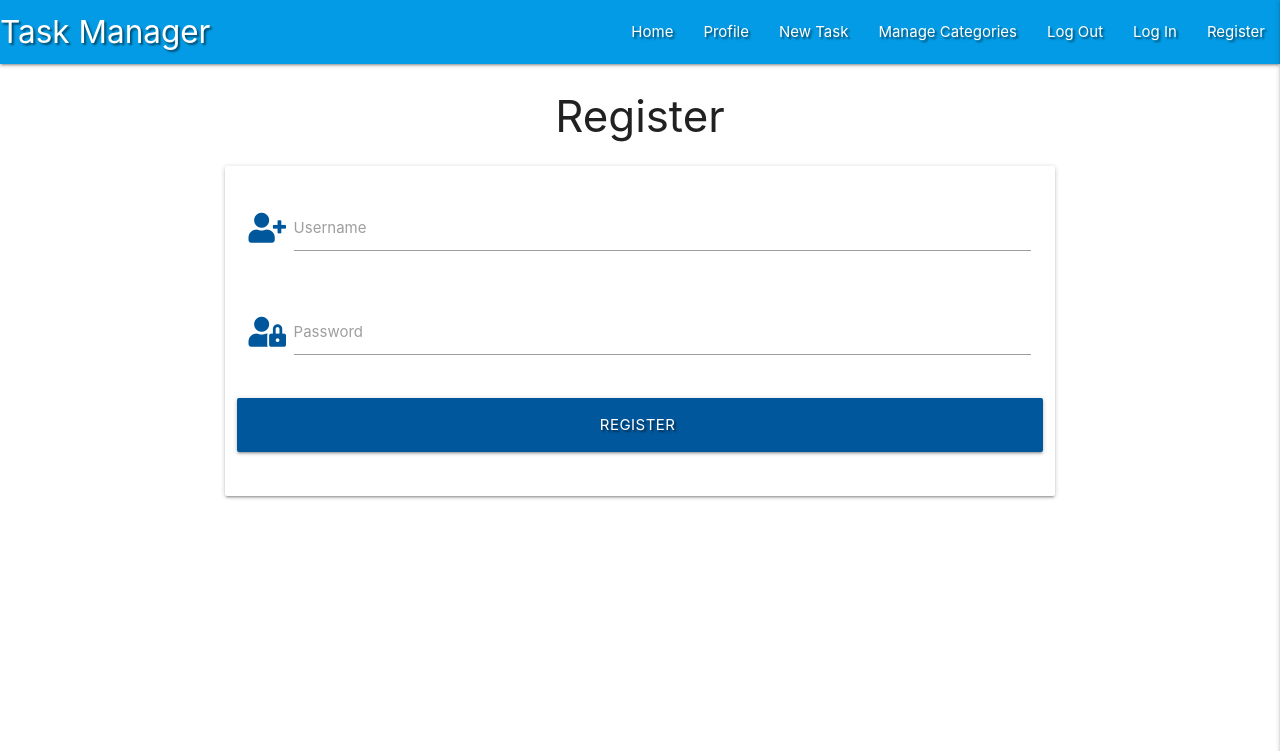
After one commit to Tom-Nagy/tasks-manager, a Flask app: page /register in a window 1280 px wide. The commit adds this page. Shown: the top 751 px of the page. Run offline with Flask 2, Linux system fonts and the light colour scheme; some libraries are stand-ins or nearby versions.

Commit message:
Add Register template

```diff
--- a/app.py
+++ b/app.py
@@ -2,6 +2,7 @@ import os
 from flask import Flask, flash, render_template, redirect, session, url_for
 from flask_pymongo import PyMongo
 from bson.objectid import ObjectId
+from werkzeug.security import generate_password_hash, check_password_hash
 if os.path.exists("env.py"):
     import env
 
@@ -22,6 +23,11 @@ def get_tasks():
     return render_template("tasks.html", tasks=tasks)
 
 
+@app.route("/register", methods=["GET", "POST"])
+def register():
+    return render_template("register.html")
+
+
 if __name__ == "__main__":
     app.run(host=os.environ.get("IP"),
             port=int(os.environ.get("PORT")),
--- a/templates/base.html
+++ b/templates/base.html
@@ -26,12 +26,12 @@
                 <a href="#" data-target="mobile-demo" class="sidenav-trigger right"><i class="fas fa-bars"></i></a>
                 <ul class="right hide-on-med-and-down">
                     <li><a href="{{ url_for('get_tasks') }}">Home</a></li>
-                    <li><a href="#">Ptofile</a></li>
+                    <li><a href="#">Profile</a></li>
                     <li><a href="#">New Task</a></li>
                     <li><a href="#">Manage Categories</a></li>
                     <li><a href="#">Log Out</a></li>
                     <li><a href="#">Log In</a></li>
-                    <li><a href="#">Register</a></li>
+                    <li><a href="{{ url_for('register') }}">Register</a></li>
                 </ul>
             </div>
         </nav>
@@ -40,12 +40,12 @@
         <ul class="sidenav" id="mobile-demo">
             <li><h4 class="center-align light-blue-text text-darken-4">Task Manager</h4></li>
             <li><a href="{{ url_for('get_tasks') }}">Home</a></li>
-            <li><a href="#">Ptofile</a></li>
+            <li><a href="#">Profile</a></li>
             <li><a href="#">New Task</a></li>
             <li><a href="#">Manage Categories</a></li>
             <li><a href="#">Log Out</a></li>
             <li><a href="#">Log In</a></li>
-            <li><a href="#">Register</a></li>
+            <li><a href="{{ url_for('register') }}">Register</a></li>
         </ul>
     </header>
 
--- /dev/null
+++ b/templates/register.html
@@ -0,0 +1,35 @@
+{% extends "base.html" %}
+{% block content %}
+
+<h3 class="center-align">Register</h3>
+
+<div class="row">
+    <form class="col s12 m8 offset-m2" method="POST" action="{{ url_for('register') }}">
+        <div class="card-panel">
+            <!-- Username -->
+            <div class="row">
+                <div class="input-field col s12">
+                    <i class="fas fa-user-plus prefix light-blue-text text-darken-4"></i>
+                    <input id="username" name="username" type="text" class="validate">
+                    <label for="username">Username</label>
+                </div>
+            </div>
+            <!-- Password -->
+            <div class="row">
+                <div class="input-field col s12">
+                    <i class="fas fa-user-lock prefix light-blue-text text-darken-4"></i>
+                    <input id="password" name="password" type="password" class="validate">
+                    <label for="password">Password</label>
+                </div>
+            </div>
+            <!-- Register -->
+            <div class="row">
+                <button type="submit" class="col s12 btn-large light-blue darken-4 text-shadow">
+                    Register <i class="fas fas-sign-in-alt"></i>
+                </button>
+            </div>
+        </div>
+    </form>
+</div>
+
+{% endblock %}
```
